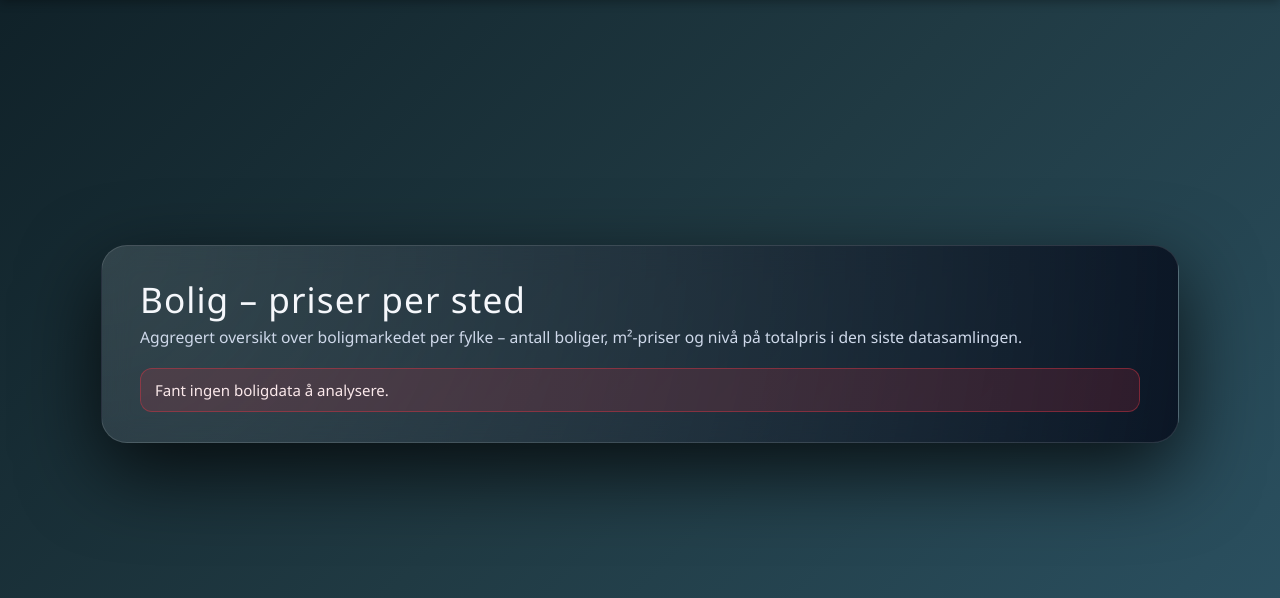
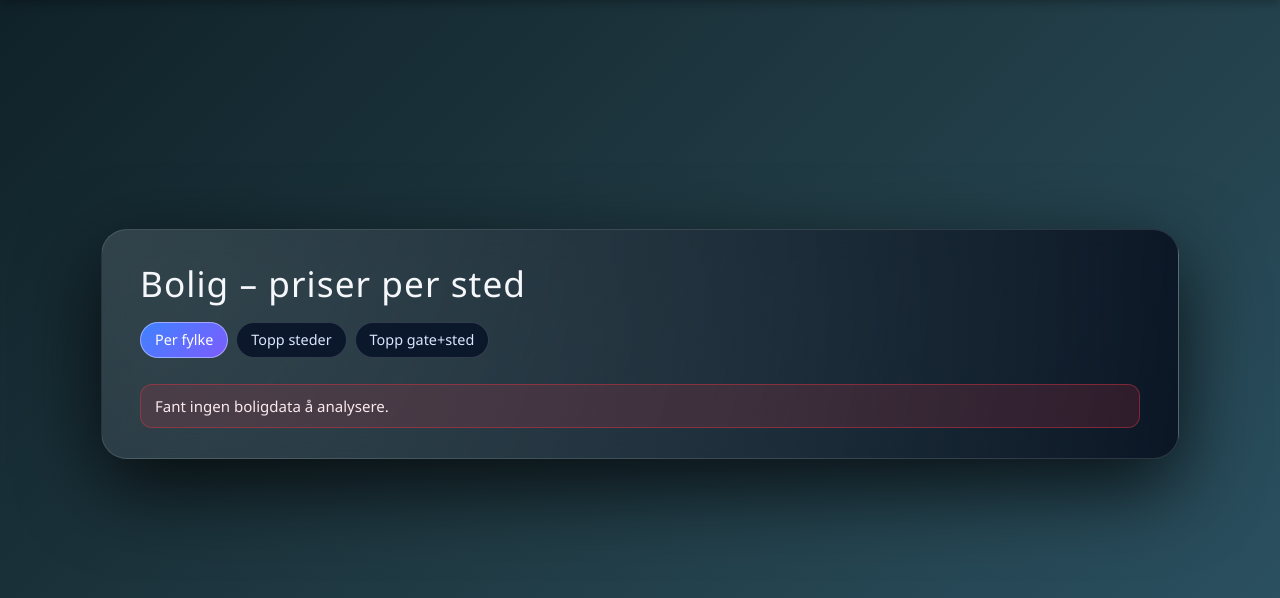
Before and after one commit to naessrobert-ui/prisanalyse, a Flask app: page /bolig/priser-sted/ in a window 1280 px wide. Shown: the part 56-654 px from the top of the page. Run offline with Flask 3, Linux system fonts and the light colour scheme; parts of the project's set-up code (start-up, migrations or seed data) failed here and were passed over.

Commit message:
Update bolig_priser_sted.html

```diff
--- a/templates/bolig_priser_sted.html
+++ b/templates/bolig_priser_sted.html
@@ -33,9 +33,45 @@
   }
 
   .glass-card p.lead-text {
-    margin: 0 0 18px;
+    margin: 0 0 12px;
     font-size: 0.98rem;
     color: #cfd9ea;
+  }
+
+  .mode-tabs {
+    display: inline-flex;
+    flex-wrap: wrap;
+    gap: 8px;
+    margin: 6px 0 10px;
+  }
+
+  .mode-tab {
+    display: inline-block;
+    padding: 6px 14px;
+    border-radius: 999px;
+    font-size: 0.9rem;
+    text-decoration: none;
+    color: #dbe7ff;
+    background: rgba(9, 20, 40, 0.9);
+    border: 1px solid rgba(255, 255, 255, 0.16);
+    transition: background 0.15s ease, transform 0.1s ease;
+  }
+
+  .mode-tab:hover {
+    background: rgba(50, 120, 255, 0.45);
+    transform: translateY(-1px);
+  }
+
+  .mode-tab.active {
+    background: linear-gradient(135deg, #3f82ff, #7c5cff);
+    border-color: rgba(255, 255, 255, 0.4);
+    color: #ffffff;
+  }
+
+  .topn-hint {
+    font-size: 0.86rem;
+    color: #b9c5dd;
+    margin-bottom: 4px;
   }
 
   .alert-box {
@@ -103,11 +139,32 @@
 
 <div class="page-wrapper">
   <div class="glass-card">
-    <h1>Bolig – priser per sted</h1>
+    <h1>{{ title }}</h1>
     <p class="lead-text">
-      Aggregert oversikt over boligmarkedet per fylke – antall boliger,
-      m²-priser og nivå på totalpris i den siste datasamlingen.
+      {{ lead_text }}
     </p>
+
+    <div class="mode-tabs">
+      <a href="{{ url_for('bolig.bolig_priser_sted', nivaa='fylke') }}"
+         class="mode-tab{% if mode == 'fylke' %} active{% endif %}">
+        Per fylke
+      </a>
+      <a href="{{ url_for('bolig.bolig_priser_sted', nivaa='sted') }}"
+         class="mode-tab{% if mode == 'sted' %} active{% endif %}">
+        Topp steder
+      </a>
+      <a href="{{ url_for('bolig.bolig_priser_sted', nivaa='gate') }}"
+         class="mode-tab{% if mode == 'gate' %} active{% endif %}">
+        Topp gate+sted
+      </a>
+    </div>
+
+    {% if show_top_n and top_n %}
+      <div class="topn-hint">
+        Viser topp {{ top_n }} rader basert på høyest median m²-pris.
+        (Du kan endre antall ved å legge til <code>?nivaa={{ mode }}&top_n=50</code> i URL-en.)
+      </div>
+    {% endif %}
 
     {% if error %}
       <div class="alert-box">
```
